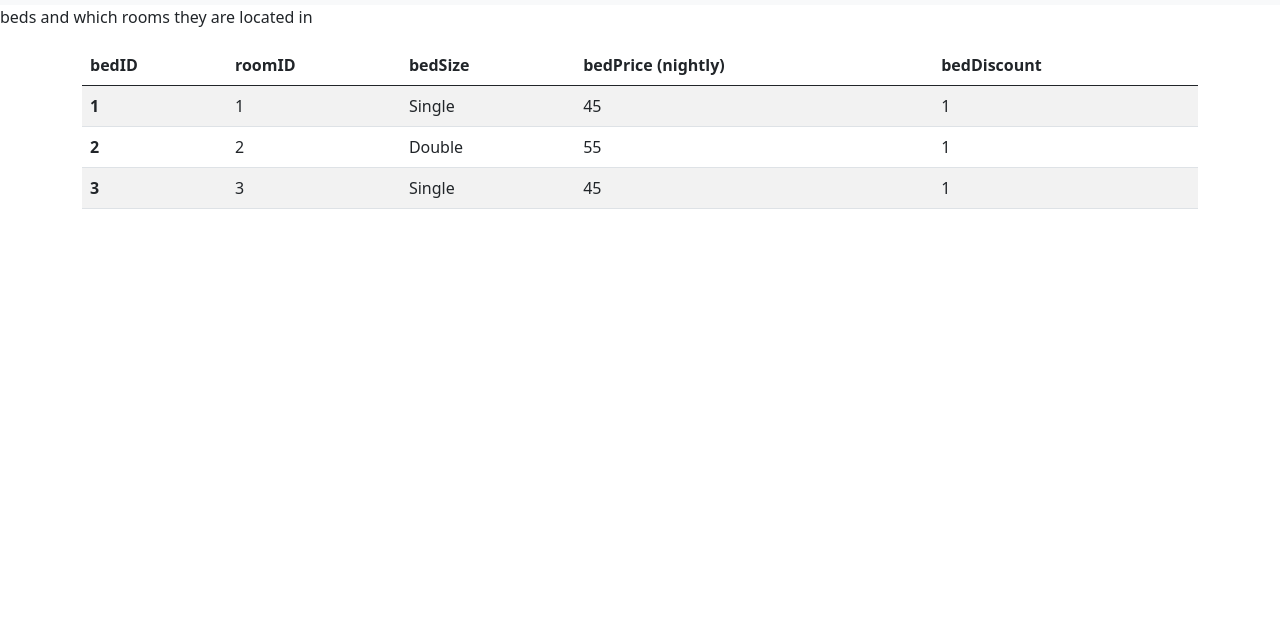
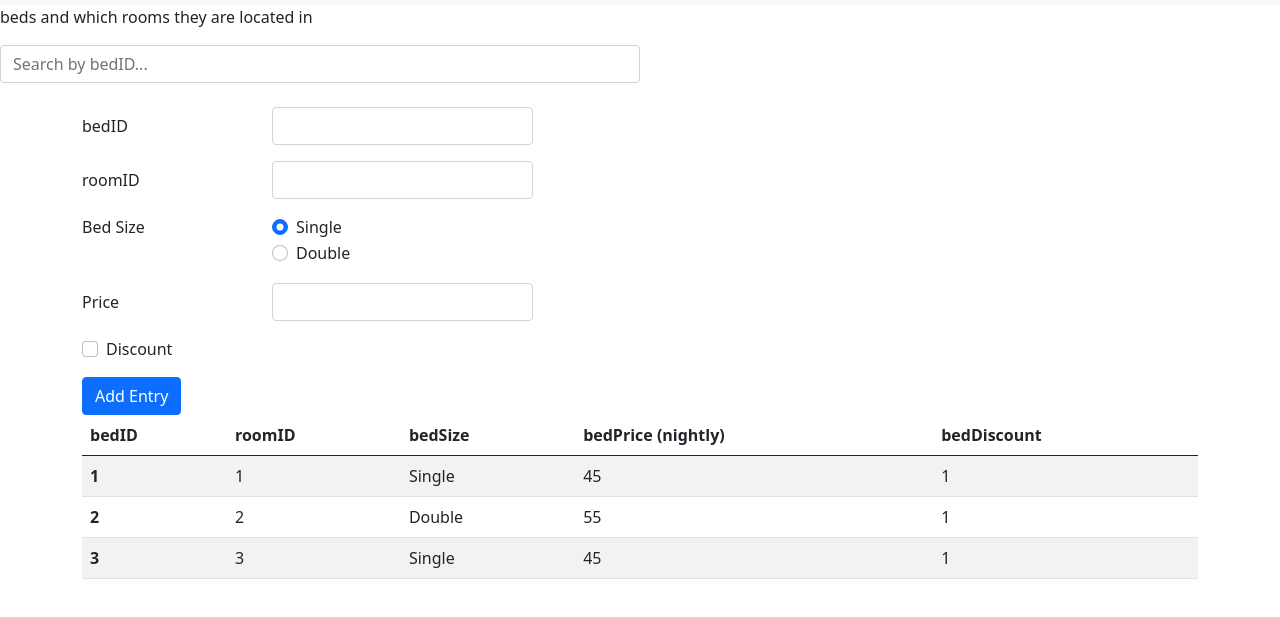
Before and after one commit to anthony-robinson/CS340_DB, a plain HTML site: page beds.html in a window 1280 px wide. Shown: the part 51-668 px from the top of the page. Drawn offline with nearby package versions, Linux system fonts and the light colour scheme.

Commit message:
Update beds.html

```diff
--- a/beds.html
+++ b/beds.html
@@ -1,17 +1,21 @@
 <!doctype html>
 
 <html lang="en">
+
 <head>
-<meta charset="utf-8">
-<title>DBLink Hostel: Beds</title>
-<link href="https://cdn.jsdelivr.net/npm/bootstrap@5.0.0-beta3/dist/css/bootstrap.min.css" rel="stylesheet" integrity="sha384-eOJMYsd53ii+scO/bJGFsiCZc+5NDVN2yr8+0RDqr0Ql0h+rP48ckxlpbzKgwra6" crossorigin="anonymous">
-<link rel='stylesheet' href="style.css">
+  <meta charset="utf-8">
+  <title>DBLink Hostel: Beds</title>
+  <link href="https://cdn.jsdelivr.net/npm/bootstrap@5.0.0-beta3/dist/css/bootstrap.min.css" rel="stylesheet"
+    integrity="sha384-eOJMYsd53ii+scO/bJGFsiCZc+5NDVN2yr8+0RDqr0Ql0h+rP48ckxlpbzKgwra6" crossorigin="anonymous">
+  <link rel='stylesheet' href="style.css">
 </head>
+
 <body>
   <nav class="navbar navbar-expand-lg navbar-light bg-light">
     <div class="container-fluid">
       <a class="navbar-brand" href="index.html">DBLink Hostel</a>
-      <button class="navbar-toggler" type="button" data-bs-toggle="collapse" data-bs-target="#navbarNavAltMarkup" aria-controls="navbarNavAltMarkup" aria-expanded="false" aria-label="Toggle navigation">
+      <button class="navbar-toggler" type="button" data-bs-toggle="collapse" data-bs-target="#navbarNavAltMarkup"
+        aria-controls="navbarNavAltMarkup" aria-expanded="false" aria-label="Toggle navigation">
         <span class="navbar-toggler-icon"></span>
       </button>
       <div class="collapse navbar-collapse" id="navbarNavAltMarkup">
@@ -27,7 +31,65 @@
       </div>
     </div>
   </nav>
-<p> beds and which rooms they are located in </p>
+  <p> beds and which rooms they are located in </p>
+
+  <div class="input-group w-50">
+    <input type="text" class="form-control w-50" placeholder="Search by bedID...">
+  </div>
+
+  <br>
+
+  <div class="container">
+    <form>
+      <div class="row mb-3">
+        <label for="inputEmail3" class="col-sm-2 col-form-label">bedID</label>
+        <div class="col-sm-3">
+          <input type="email" class="form-control" id="inputEmail3">
+        </div>
+      </div>
+      <div class="row mb-3">
+        <label for="inputPassword3" class="col-sm-2 col-form-label">roomID</label>
+        <div class="col-sm-3">
+          <input type="text" class="form-control" id="inputPassword3">
+        </div>
+      </div>
+      <fieldset class="row mb-3">
+        <legend class="col-form-label col-sm-2 pt-0">Bed Size</legend>
+        <div class="col-sm-5">
+          <div class="form-check">
+            <input class="form-check-input" type="radio" name="gridRadios" id="gridRadios1" value="option1" checked>
+            <label class="form-check-label" for="gridRadios1">
+              Single
+            </label>
+          </div>
+          <div class="form-check">
+            <input class="form-check-input" type="radio" name="gridRadios" id="gridRadios2" value="option2">
+            <label class="form-check-label" for="gridRadios2">
+              Double
+            </label>
+          </div>
+        </div>
+      </fieldset>
+      <div class="row mb-3">
+        <label for="bedPrice" class="col-sm-2 col-form-label">Price</label>
+        <div class="col-sm-3">
+          <input type="text" class="form-control" id="bedPrice">
+        </div>
+      </div>
+
+      <div class="col-12 mb-3">
+        <div class="form-check">
+          <input class="form-check-input" type="checkbox" id="gridCheck">
+          <label class="form-check-label" for="gridCheck">
+            Discount
+          </label>
+        </div>
+      </div>
+
+      <button type="submit" class="btn btn-primary">Add Entry</button>
+    </form>
+  </div>
+
   <div class="container">
     <table class="table table-striped">
       <thead class="thead-light">
@@ -68,4 +130,5 @@
   </div>
 
 </body>
+
 </html>
```
